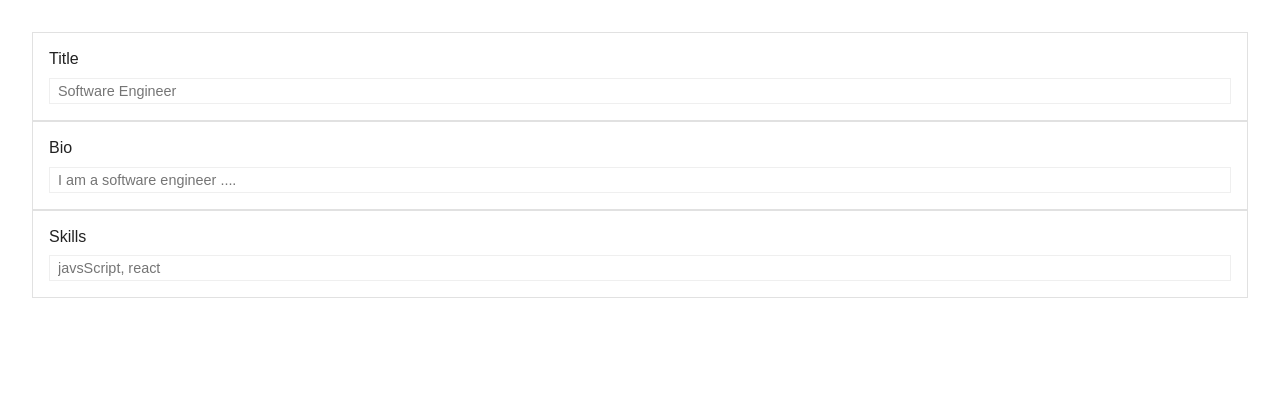
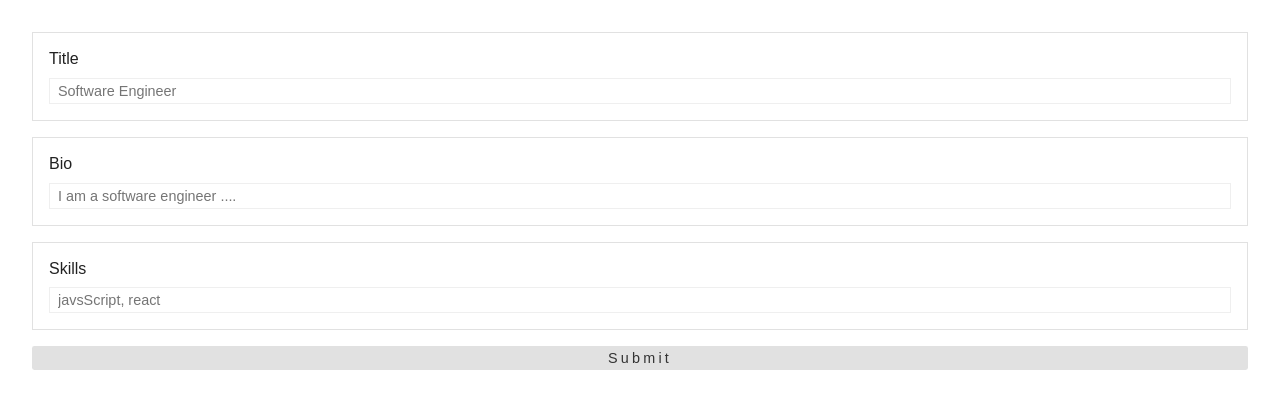
Before and after one commit to HM-Azijul/React-Custom-Form, a React (Vite) app: page / in a window 1280 px wide. Shown: the top 408 px of the page. Built offline with nearby package versions, Linux system fonts and the light colour scheme.

Commit message:
errors handeling

```diff
--- a/src/app/App.jsx
+++ b/src/app/App.jsx
@@ -1,5 +1,6 @@
 import { useState } from 'react';
 import InputGroup from '../components/shared/forms/InputGroup';
+import Button from '../components/UI/buttons/Button';
 
 const init = {
   title: '',
@@ -8,17 +9,49 @@ const init = {
 };
 
 const App = () => {
-  const [formState, setFormState] = useState({ ...init });
+  const [values, setValues] = useState({ ...init });
+  const [errors, setErrors] = useState({ ...init });
 
   const handleChange = (e) => {
-    setFormState((prev) => ({ ...prev, [e.target.name]: e.target.value }));
+    setValues((prev) => ({ ...prev, [e.target.name]: e.target.value }));
+  };
+
+  const handleSubmit = (e) => {
+    e.preventDefault();
+    const { isValid, errors } = checkValidity(values);
+    if (isValid) {
+      console.log(values);
+    } else {
+      console.log(errors);
+    }
+  };
+
+  const checkValidity = (values) => {
+    const errors = {};
+    const { title, bio, skills } = values;
+
+    if (!title) {
+      errors.title = 'Invalid title';
+    }
+    if (!bio) {
+      errors.bio = 'Invalid Bio';
+    }
+    if (!skills) {
+      errors.skills = 'Invalid Skills';
+    }
+
+    return {
+      errors,
+      isValid: Object.keys(errors).length === 0,
+    };
   };
 
   return (
     <div className="root">
-      <form>
+      <form onSubmit={handleSubmit}>
+        <div style={{ display: 'flex', flexDirection: 'column', gap: '1rem' }}>
           <InputGroup
-          value={formState.title}
+            value={values.title}
             label={'Title'}
             name={'title'}
             placeholder={'Software Engineer'}
@@ -26,7 +59,7 @@ const App = () => {
           />
 
           <InputGroup
-          value={formState.bio}
+            value={values.bio}
             label={'Bio'}
             name={'bio'}
             placeholder={'I am a software engineer ....'}
@@ -34,12 +67,15 @@ const App = () => {
           />
 
           <InputGroup
-          value={formState.skills}
+            value={values.skills}
             label={'Skills'}
             name={'skills'}
             placeholder={'javsScript, react'}
             onChange={handleChange}
           />
+
+          <Button>Submit</Button>
+        </div>
       </form>
     </div>
   );
```
Lines whose indentation alone changed are shown as unchanged.
